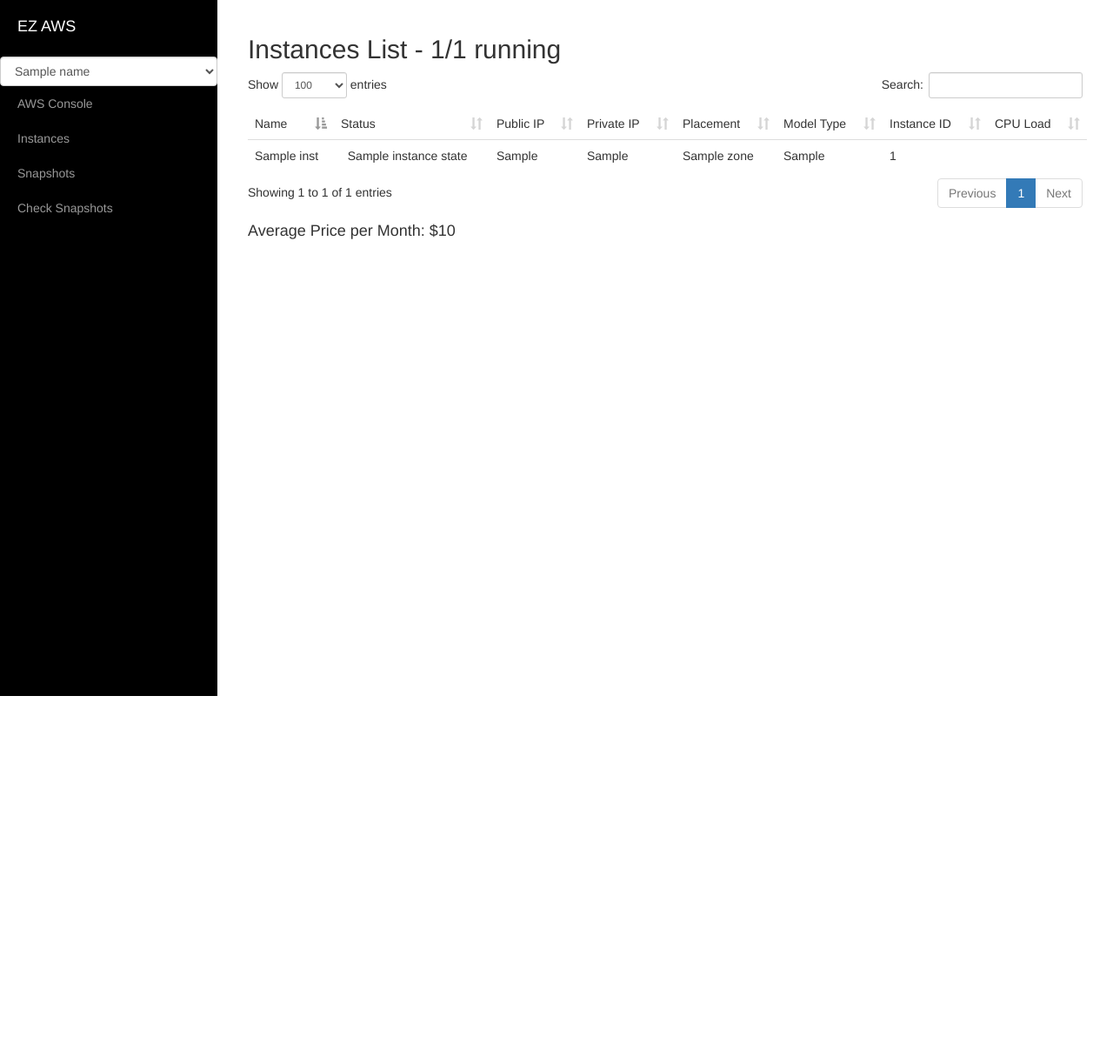
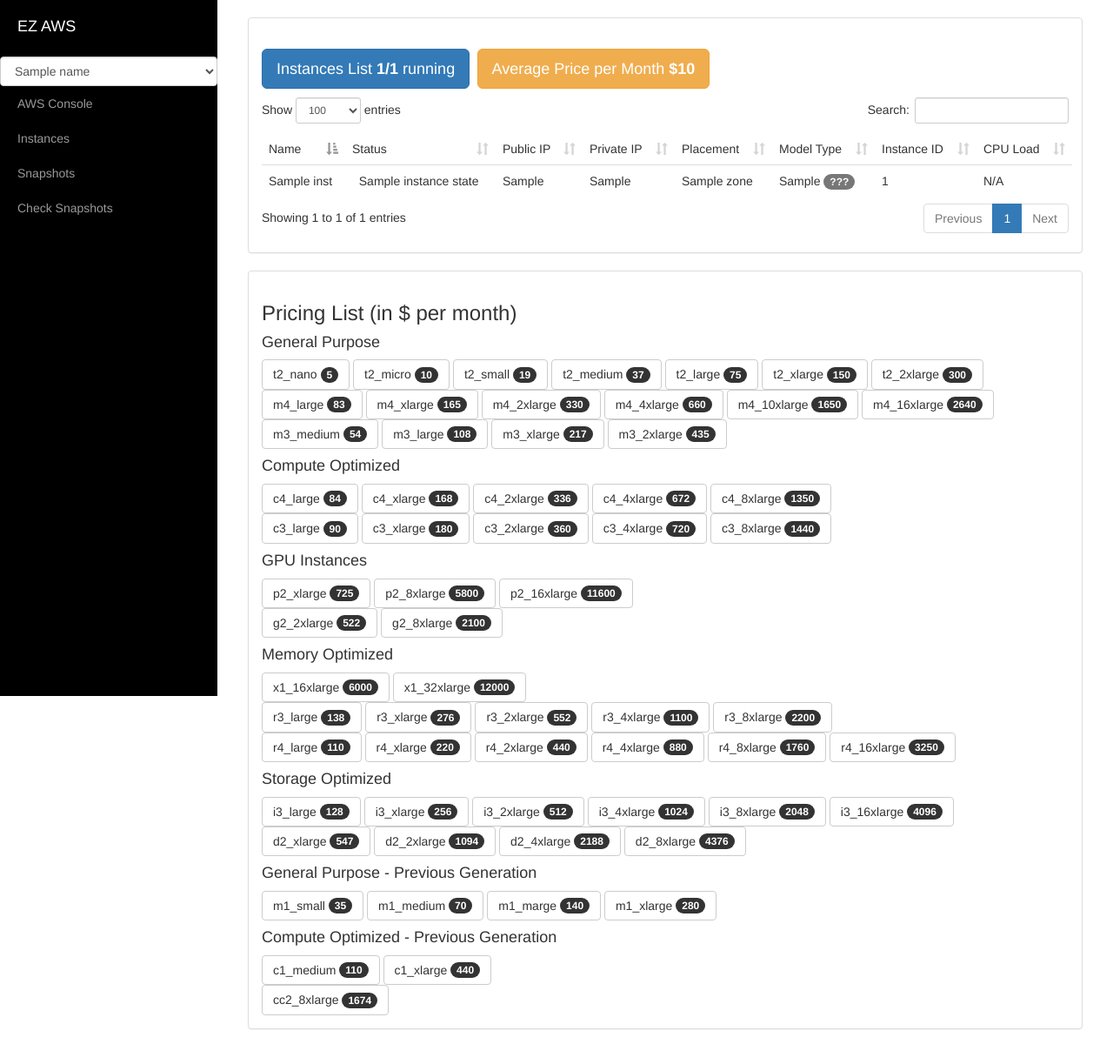
Before and after one commit to majeinfo/ezaws, a Django app: template web/templates/instances.html in a window 1280 px wide. Shown: the whole page at 87% size. Before the commit the page ends 800 px from the top, so only its background shows below. Run offline with Django 3.2, Linux system fonts and the light colour scheme; the template is opened without the code that fills it: most values are stand-ins (such as "Sample title", 1, 10 or a date in 2020); data that the repository does not hold is empty; some libraries are stand-ins or nearby versions.

Commit message:
Add Instance Price

```diff
--- a/web/templates/instances.html
+++ b/web/templates/instances.html
@@ -4,7 +4,14 @@
 
 {% block content %}
 <script>
-    function get_cpu_load(instance_id) {
+    function get_cpu_load(instance_id, instance_state) {
+        var tag = "#cpu-" + instance_id;
+
+        if (instance_state != "running") {
+            $(tag).html("N/A");
+            return;
+        }
+
         $.ajax({
         url : "/web/ajax/get_instance_metrics/{{ current }}/" + instance_id, // the endpoint
         type : "GET", // http method
@@ -12,24 +19,89 @@
 
         // handle a successful response
         success : function(json) {
-            //$('#post-text').val(''); // remove the value from the input
-            //console.log(json); // log the returned json to the console
-            //console.log("success"); // another sanity check
-            //alert(json.cpu);
-            var tag = "#cpu-" + instance_id;
             $(tag).html(json.cpu);
         },
 
         // handle a non-successful response
         error : function(xhr,errmsg,err) {
-            $('#results').html("<div class='alert-box alert radius' data-alert>Oops! We have encountered an error: "+errmsg+
+            $(tag).html("<div class='alert-box alert radius' data-alert>Oops! We have encountered an error: "+errmsg+
                 " <a href='#' class='close'>&times;</a></div>"); // add the error to the dom
             console.log(xhr.status + ": " + xhr.responseText); // provide a bit more info about the error to the console
         }
         });
      }
 </script>
-<h2>Instances List - {{ running_count }}/{{ ec2list|length }} running</h2>
+<script>
+    var prices = [
+            {
+                category: "General Purpose",
+                prices: {
+                    t2_nano: 5, t2_micro: 10, t2_small: 19, t2_medium: 37, t2_large: 75, t2_xlarge: 150, t2_2xlarge: 300,
+                    m4_large: 83,  m4_xlarge: 165, m4_2xlarge: 330, m4_4xlarge: 660, m4_10xlarge: 1650, m4_16xlarge: 2640,
+                    m3_medium: 54, m3_large: 108, m3_xlarge: 217, m3_2xlarge: 435
+                }
+            },
+            {
+                category: "Compute Optimized",
+                prices: {
+                    c4_large: 84, c4_xlarge: 168, c4_2xlarge: 336, c4_4xlarge: 672, c4_8xlarge: 1350,
+                    c3_large: 90, c3_xlarge: 180, c3_2xlarge: 360, c3_4xlarge: 720, c3_8xlarge: 1440
+                }
+            },
+            {
+                category: "GPU Instances",
+                prices: {
+                    p2_xlarge: 725, p2_8xlarge: 5800, p2_16xlarge: 11600,
+                    g2_2xlarge: 522, g2_8xlarge: 2100
+                }
+            },
+            {
+                category: "Memory Optimized",
+                prices: {
+                    x1_16xlarge: 6000, x1_32xlarge: 12000,
+                    r3_large: 138, r3_xlarge: 276, r3_2xlarge: 552, r3_4xlarge: 1100, r3_8xlarge: 2200,
+                    r4_large: 110, r4_xlarge: 220, r4_2xlarge: 440, r4_4xlarge: 880, r4_8xlarge: 1760, r4_16xlarge: 3250
+                }
+            },
+            {
+                category: "Storage Optimized",
+                prices: {
+                    i3_large: 128, i3_xlarge: 256, i3_2xlarge: 512, i3_4xlarge: 1024, i3_8xlarge: 2048, i3_16xlarge: 4096,
+                    d2_xlarge: 547, d2_2xlarge: 1094, d2_4xlarge: 2188, d2_8xlarge: 4376
+                }
+            },
+            {
+                category: "General Purpose - Previous Generation",
+                prices: {
+                    m1_small: 35, m1_medium: 70, m1_marge: 140, m1_xlarge: 280
+                }
+            },
+            {
+                category: "Compute Optimized - Previous Generation",
+                prices: {
+                    c1_medium: 110, c1_xlarge: 440, cc2_8xlarge: 1674
+                }
+            }
+    ];
+
+    function get_inst_price(model) {
+        model = model.replace('.', '_');
+
+        for (var i = 0; i < prices.length; i++) {
+            if (model in prices[i].prices) {
+                return prices[i].prices[model]
+            }
+        }
+
+        return "???";
+    }
+</script>
+<div class="panel panel-default">
+  <div class="panel-body">
+<h2>
+    <button class="btn btn-primary btn-lg" type="button">Instances List <span class="xbadge"><b>{{ running_count }}/{{ ec2list|length }}</b></span> running</button>
+    <button class="btn btn-warning btn-lg" type="button">Average Price per Month <span class="xbadge"><b>${{ price }}</b></span></button>
+</h2>
 <table class="table">
     <thead><td>Name</td><td>Status</td><td>Public IP</td><td>Private IP</td><td>Placement</td><td>Model Type</td><td>Instance ID</td><td>CPU Load</td></thead>
     <tbody class="table-striped">
@@ -45,12 +117,37 @@
             <td>{{ inst.public_ip }}</td>
             <td>{{ inst.private_ip }}</td>
             <td>{{ inst.zone }}</td>
-            <td>{{ inst.instance_type }}</td>
+            <td>{{ inst.instance_type }} <span class="badge"><script>document.writeln(get_inst_price("{{ inst.instance_type }}"))</script></span></td>
             <td>{{ inst.instance_id }}</td>
-            <td><script>get_cpu_load("{{ inst.instance_id }}")</script><span id="cpu-{{ inst.instance_id }}"></span></td>
+            <td>
+                <span id="cpu-{{ inst.instance_id }}"></span>
+                <script>get_cpu_load("{{ inst.instance_id }}", "{{ inst.instance_state.Name }}")</script>
+            </td>
         </tr>
     {% endfor %}
     </tbody>
 </table>
-<h4>Average Price per Month: ${{ price }}</h3>
+  </div>
+</div>
+<div class="panel panel-default">
+  <div class="panel-body">
+      <h3>Pricing List (in $ per month)</h3>
+      <script>
+          /* Display Prices */
+          for (var i = 0; i < prices.length; i++) {
+            var cat = prices[i].category;
+            var pri = prices[i].prices;
+            document.writeln("<h4>" + cat + "</h4>");
+            var curtype = '';
+            for (var k in pri) {
+                if (curtype != k.substr(0,2)) {
+                    if (curtype != '') document.writeln("<br>");
+                    curtype = k.substr(0,2);
+                }
+                document.writeln('<button class="btn btn-default" type="button">' + k + ' <span class="badge">' + pri[k].toString() + '</span></button>');
+            }
+          }
+      </script>
+  </div>
+</div>
 {% endblock %}
```
